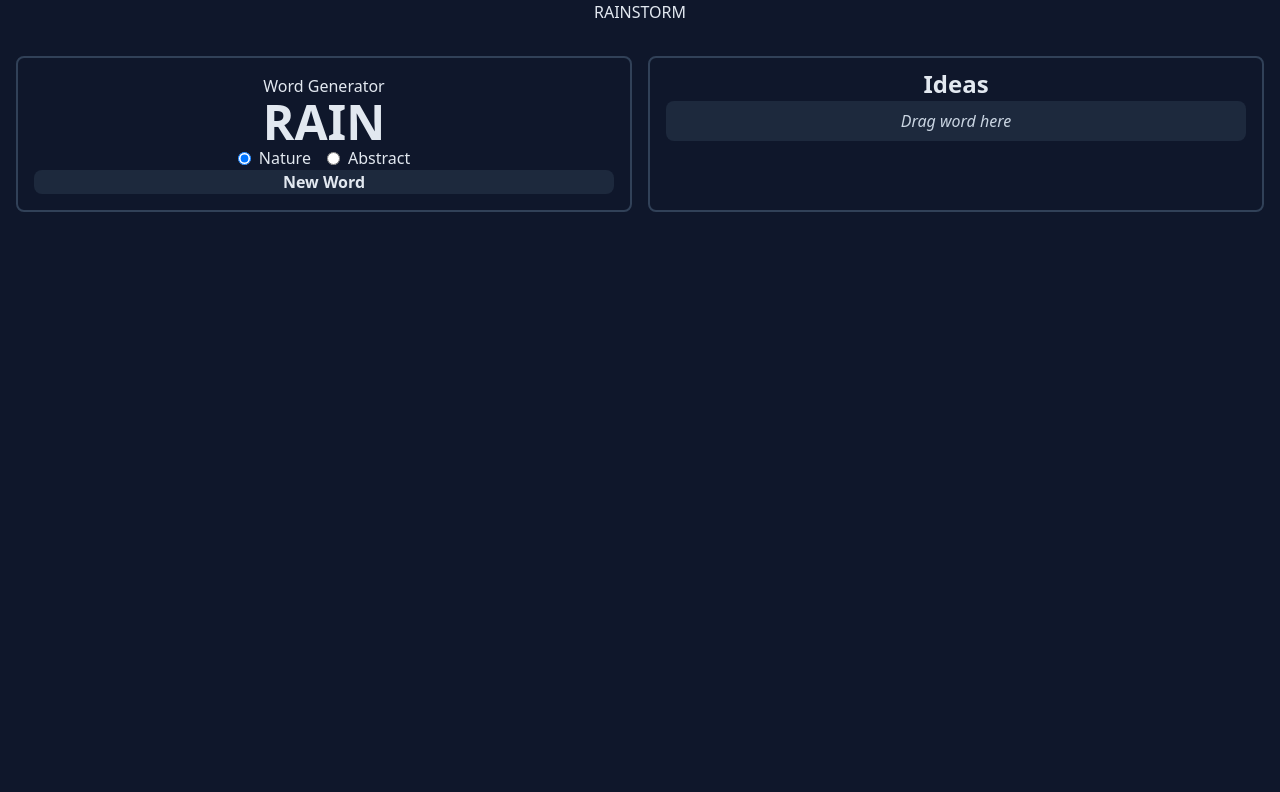
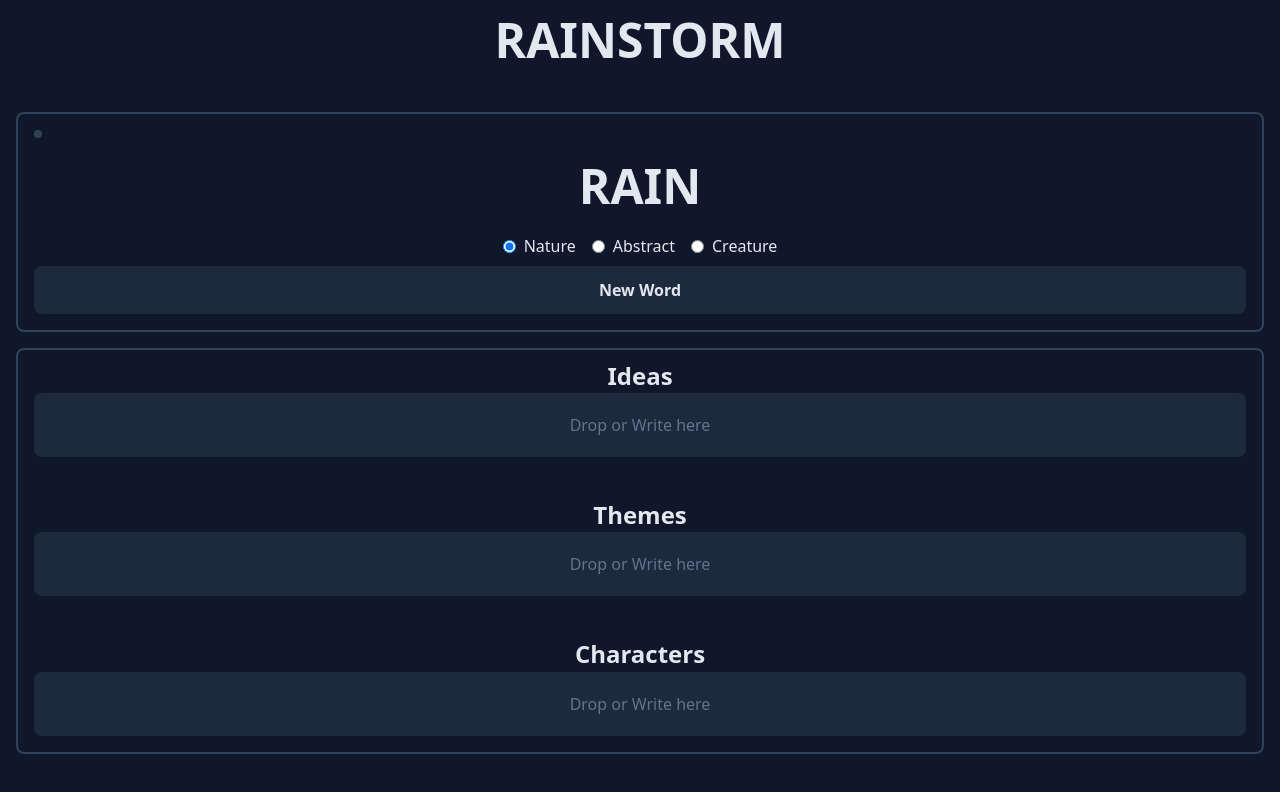
Before and after one commit to Davkje/rainstorm-beta, a React (Vite) app: page / in a window 1280 px wide. Shown: the top 792 px of the page. Built offline with nearby package versions, Linux system fonts and the light colour scheme.

Commit message:
Tailwind and Random Word to canvas

```diff
--- a/package.json
+++ b/package.json
@@ -11,6 +11,7 @@
   },
   "dependencies": {
     "@dnd-kit/core": "^6.3.1",
+    "@dnd-kit/sortable": "^10.0.0",
     "@tailwindcss/vite": "^4.1.14",
     "react": "^19.1.1",
     "react-dom": "^19.1.1"
--- a/src/App.css
+++ b/src/App.css
@@ -1,8 +1,9 @@
 #root {
-	height: 100%;
+	height: 100vh;
 	width: 100%;
 	max-width: 1280px;
 	display: flex;
-	justify-content: center;
+	justify-content: flex-start;
+  align-items: flex-start;
 	text-align: center;
 }
--- a/src/App.tsx
+++ b/src/App.tsx
@@ -1,31 +1,44 @@
+import "./App.css";
 import { useState } from "react";
-import "./App.css";
 import WordGenerator from "./components/WordGenerator";
 import { DndContext, type DragEndEvent } from "@dnd-kit/core";
 import IdeaCanvas from "./components/IdeaCanvas";
 
 function App() {
-	const [ideaWords, setideaWords] = useState<string[]>([]);
+	const [canvases, setCanvases] = useState([
+		{ id: "canvas-ideas", title: "Ideas", words: [] as string[] },
+		{ id: "canvas-themes", title: "Themes", words: [] as string[] },
+		{ id: "canvas-characters", title: "Characters", words: [] as string[] },
+	]);
 
 	const handleDragEnd = (event: DragEndEvent) => {
 		const { over, active } = event;
 
-		if (over?.id === "idea-canvas" && active?.data?.current?.word) {
-			const word = active.data.current.word;
-			if (!ideaWords.includes(word)) {
-				setideaWords([...ideaWords, word]);
-			}
-		}
+		if (!over || !active?.data?.current?.word) return;
+
+		const word = active.data.current.word;
+
+		setCanvases((prev) =>
+			prev.map((c) =>
+				c.id === over.id && !c.words.includes(word)
+					? { ...c, words: [...c.words, word] }
+					: c
+			)
+		);
 	};
 
 	return (
 		<>
 			<DndContext onDragEnd={handleDragEnd}>
-				<section className="flex w-full flex-col justify-center gap-4">
-					<h1>RAINSTORM</h1>
-					<div className="flex w-full gap-4 p-4">
+				<section className="flex w-full h-full flex-col justify-start gap-4">
+					<h1 className="text-5xl font-bold m-4">RAINSTORM</h1>
+					<div className="flex gap-4 p-4 flex-col">
 						<WordGenerator />
-						<IdeaCanvas words={ideaWords} />
+						<div className="flex flex-col gap-4 border-2 rounded-lg w-full border-slate-700">
+							{canvases.map((c) => (
+								<IdeaCanvas key={c.id} id={c.id} title={c.title} words={c.words} />
+							))}
+						</div>
 					</div>
 				</section>
 			</DndContext>
--- a/src/components/IdeaCanvas.tsx
+++ b/src/components/IdeaCanvas.tsx
@@ -1,30 +1,32 @@
 import { useDroppable } from "@dnd-kit/core";
 
 type Props = {
+  id: string;
+  title: string;
 	words: string[];
 };
 
-export default function IdeaCanvas({ words }: Props) {
+export default function IdeaCanvas({ id, title, words }: Props) {
 	const { setNodeRef, isOver } = useDroppable({
-		id: "idea-canvas",
+		id,
 	});
 
 	return (
-		<div className="flex flex-col justify-start w-full p-4 border-2 rounded-lg border-slate-700">
-			<h3 className="text-2xl font-bold leading-[0.8] pb-2">Ideas</h3>
+		<div className="flex flex-col justify-start w-full p-4 rounded-lg">
+			<h3 className="text-2xl font-bold leading-[0.8] pb-2 ">{title}</h3>
 			<div
 				ref={setNodeRef}
-				className={`w-full flex flex-wrap justify-center gap-2 p-2 rounded-lg transition-colors
-        ${isOver ? " bg-slate-800" : "bg-slate-800"}
+				className={`w-full min-h-16 flex flex-wrap justify-center items-center gap-2 p-2 rounded-lg transition-colors
+        ${isOver ? " bg-slate-700" : "bg-slate-800"}
         `}
 			>
 				{words.length === 0 ? (
-					<p className="italic text-slate-300">Drag word here</p>
+					<p className="text-slate-500">Drop or Write here</p>
 				) : (
 					words.map((word, i) => (
 						<div
 							key={i}
-							className="p-2 max-w-max bg-slate-700 rounded-lg inline-block capitalize"
+							className="p-2 max-w-max bg-slate-700 font-bold text-xl rounded-lg inline-block capitalize"
 						>
 							{word}
 						</div>
--- a/src/components/WordGenerator.tsx
+++ b/src/components/WordGenerator.tsx
@@ -5,6 +5,8 @@ import { wordBanks } from "../data/wordBanks";
 export default function WordGenerator() {
 	const [selectedBank, setSelectedBank] = useState<keyof typeof wordBanks>("nature");
 	const [currentWord, setCurrentWord] = useState<string>("Rain");
+	const [recentWords, setRecentWords] = useState<string[]>([]);
+	const recentLimit = 6;
 
 	const { attributes, listeners, setNodeRef, transform } = useDraggable({
 		id: "word-chip",
@@ -15,24 +17,48 @@ export default function WordGenerator() {
 		? { transform: `translate3d(${transform.x}px, ${transform.y}px, 0)` }
 		: undefined;
 
-	const handleGenerate = () => {
+	function getRandomWord() {
 		const words = wordBanks[selectedBank];
-		const randomWord = words[Math.floor(Math.random() * words.length)];
-		setCurrentWord(randomWord);
-	};
+		let newWord = currentWord;
+
+		let tries = 0; // Tries att hitta ett nytt ord, 50 ggr är max
+		while ((recentWords.includes(newWord) || newWord === currentWord) && tries < 50) {
+			const randomIndex = Math.floor(Math.random() * words.length);
+			newWord = words[randomIndex];
+			tries++;
+		}
+
+		setCurrentWord(newWord);
+
+		setRecentWords((prev) => {
+			const updated = [newWord, ...prev];
+			return updated.slice(0, recentLimit);
+		});
+	}
 
 	return (
-		<div className="flex flex-col w-full p-4 rounded-lg border-2 border-slate-700">
-			<h2>Word Generator</h2>
-			<p className="text-5xl uppercase font-bold" ref={setNodeRef} {...listeners} {...attributes} style={style}>
+		<div className="flex flex-col justify-between w-full p-4 rounded-lg border-2 border-slate-700">
+			<span className="bg-slate-700 w-2 h-2 rounded-full"></span>
+			<div className="flex justify-center py-6">
+				<p
+					className="text-5xl uppercase font-bold"
+					ref={setNodeRef}
+					{...listeners}
+					{...attributes}
+					style={style}
+				>
 					{currentWord}
 				</p>
+			</div>
+			<div className="flex flex-col gap-2">
 				<div className="flex justify-center gap-4">
 					{Object.keys(wordBanks).map((bankName) => (
-					<label key={bankName} className="flex flex-row justify-center items-center gap-2 capitalize">
+						<label
+							key={bankName}
+							className="flex flex-row justify-center items-center gap-2 capitalize"
+						>
 							<input
 								type="radio"
-
 								name="bank"
 								value={bankName}
 								checked={selectedBank === bankName}
@@ -42,7 +68,13 @@ export default function WordGenerator() {
 						</label>
 					))}
 				</div>
-			<button className="bg-slate-800 rounded-lg font-bold hover:bg-slate-700 active:bg-slate-600" onClick={handleGenerate}>New Word</button>
+				<button
+					className="p-3 bg-slate-800 rounded-lg font-bold hover:bg-slate-700 active:bg-slate-600"
+					onClick={getRandomWord}
+				>
+					New Word
+				</button>
+			</div>
 		</div>
 	);
 }
--- a/src/data/wordBanks.ts
+++ b/src/data/wordBanks.ts
@@ -1,4 +1,5 @@
 export const wordBanks = {
-  nature: ["forest", "leaf", "wind", "mountain", "moss", "light", "rain"],
-  abstract: ["essence", "dream", "though", "vision", "memory", "feeling", "will"],
+	nature: ["forest", "leaf", "wind", "mountain", "moss", "light", "rain"],
+	abstract: ["essence", "dream", "though", "vision", "memory", "feeling", "will"],
+	creature: ["goblin", "human", "orc", "elf", "dragon", "tiefling", "dwarf", "gnome", "halfling"],
 };
--- a/src/index.css
+++ b/src/index.css
@@ -1,8 +1,8 @@
 @import "tailwindcss";
 
-/* * {
+* {
 	box-sizing: border-box;
-} */
+}
 
 :root {
 	font-family: system-ui, Avenir, Helvetica, Arial, sans-serif;
@@ -19,11 +19,14 @@
 	-moz-osx-font-smoothing: grayscale;
 }
 
+html {
+  overflow-x: hidden;
+}
+
 body {
+  overflow-x: hidden;
 	margin: 0;
 	display: flex;
 	justify-content: center;
-  min-width: 320px;
 	min-height: 100vh;
-  height: 100%;
 }
```
Also changed, not shown: 1 other file (tests, documents, lock files or other folders). Lines whose indentation alone changed are shown as unchanged.
